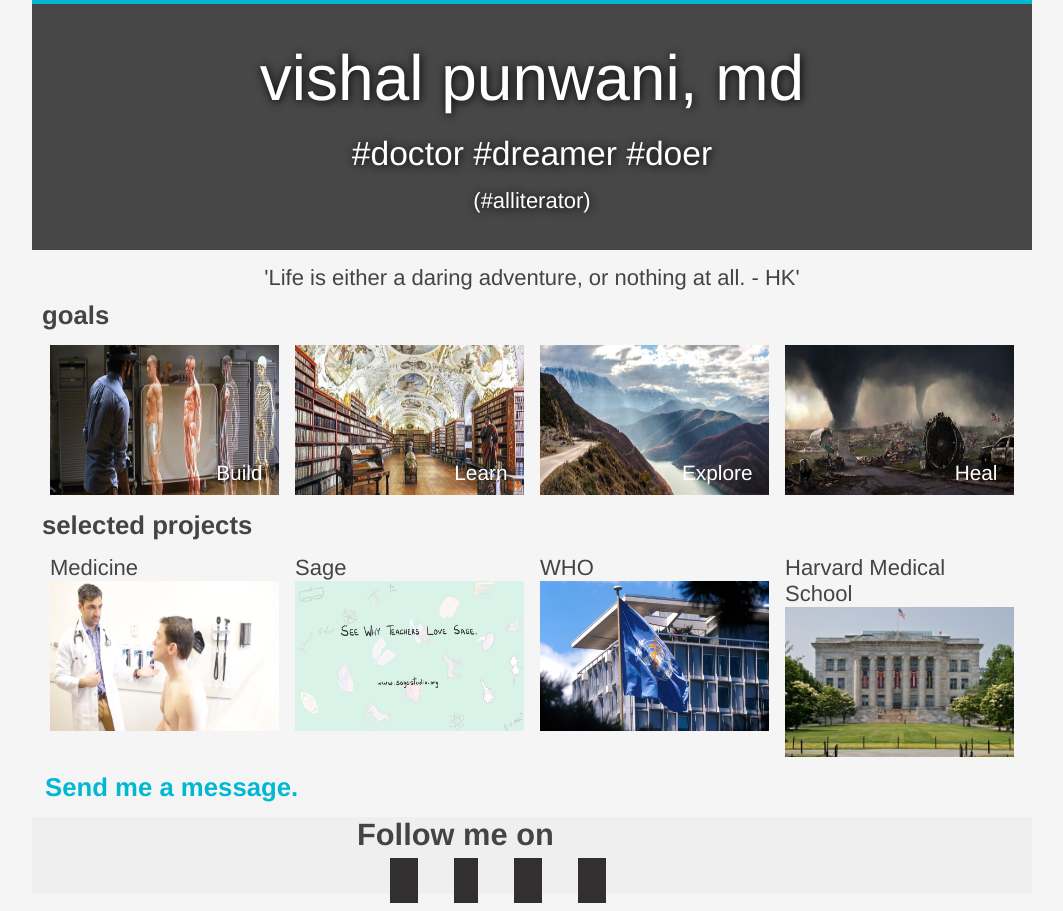
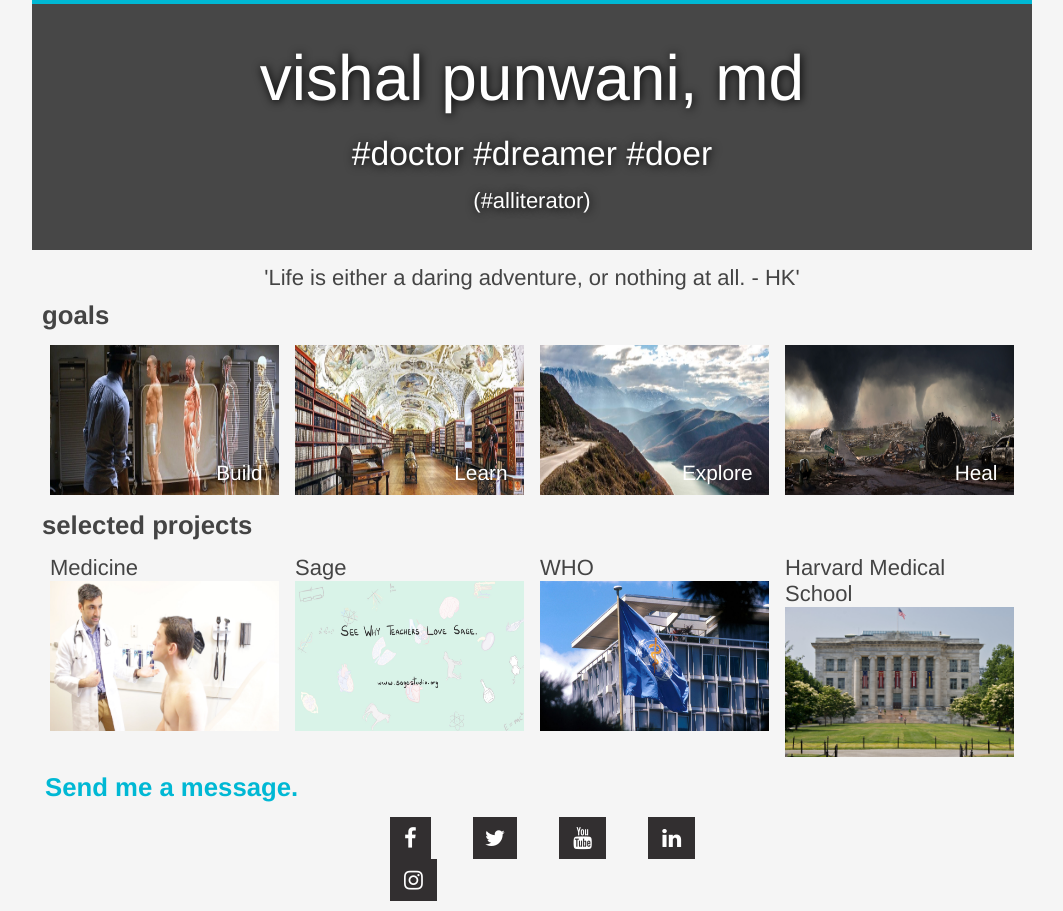
Before and after one commit to VishAlSahim/vishalsahim.github.io, a website: page src/index.html in a window 1280 px wide. Shown: the whole page, without its empty margins (108-1171 px from the left). Drawn offline with Linux system fonts and the light colour scheme.

Commit message:
Updated footer with social icons
Still have to fix the instagram one that's not in line

```diff
--- a/src/index.html
+++ b/src/index.html
@@ -4,6 +4,7 @@
   <meta charset="UTF-8">
   <meta name="viewport" content="width=device-width, initial-scale=1.0, maximum-scale=1.0">
   <link rel="stylesheet" href="main.css">
+  <link rel="stylesheet" href="https://cdnjs.cloudflare.com/ajax/libs/font-awesome/4.7.0/css/font-awesome.min.css">
   <title>Vish's Mini Briefcase</title>
   <script defer="defer" src="lightbox.js"></script>
 </head>
@@ -184,20 +185,23 @@
         </div>
       </div>
 
-    <footer class="site-footer">
+    <footer class="footer.body">
+      <div id="footer.content">
       <!-- Social media icons here
       https://codepen.io/Deadlymuffin/pen/hGiqo/
       -->
 
       <div class="footer-social-icons">
-    <h4 class="_14">Follow me on</h4>
+    <h4 class="_14"></h4>
     <ul class="social-icons">
         <li><a href="" class="social-icon"> <i class="fa fa-facebook"></i></a></li>
         <li><a href="" class="social-icon"> <i class="fa fa-twitter"></i></a></li>
         <li><a href="" class="social-icon"> <i class="fa fa-youtube"></i></a></li>
         <li><a href="" class="social-icon"> <i class="fa fa-linkedin"></i></a></li>
+        <li><a href="" class="social-icon"> <i class="fa fa-instagram"></i></a></li>
     </ul>
-</div>
+      </div>
+    </div>
     </footer>
 
 </body>
--- a/src/main.css
+++ b/src/main.css
@@ -233,13 +233,13 @@
   border-radius: 3px 0 0 3px;
 }
 
-/* On hover, add a black background color with a little bit see-through */
+/* On hover, add a slightly translucent black background */
 .prev:hover,
 .next:hover {
   background-color: rgba(0, 0, 0, 0.8);
 }
 
-/* Number text (1/3 etc) */
+/* Number text (1/3 etc.) */
 .numbertext {
   color: #f2f2f2;
   font-size: 12px;
@@ -281,41 +281,15 @@
 }
 
 /* Footer and social icons */
+@import url(https://fonts.googleapis.com/css?family=Lato);
+@import url(https://cdnjs.cloudflare.com/ajax/libs/font-awesome/4.7.0/css/font-awesome.min.css);
 
-@import url(https://fonts.googleapis.com/css?family=Lato);
-@import url(https://cdnjs.cloudflare.com/ajax/libs/font-awesome/4.6.3/css/font-awesome.css);
-/*
-body {
-    font-family: 'Lato', sans-serif;
-    color: #FFF;
-    background: #322f30;
-    -webkit-font-smoothing: antialiased;
-}
-a {
-    text-decoration: none;
-    color: #fff;
-}
-p > a:hover{
-    color: #d9d9d9;
-    text-decoration:  underline;
-}
-h1,
-h2,
-h3,
-h4,
-h5,
-h6 {
-    margin:  1% 0 1% 0;
-}
-*/
 ._12 {
     font-size: 1.2em;
 }
 ._14 {
-    font-size: 1.4em;
-}
-.site-footer {
-  background-color: #EFEFEF;
+    font-size: 1em;
+    font-weight: normal;
 }
 ul {
     padding:0;
@@ -389,3 +363,15 @@
 .fa-linkedin:hover {
     background-color: #0073a4;
 }
+.fa-instagram {
+    padding:10px 14px;
+    -o-transition:.5s;
+    -ms-transition:.5s;
+    -moz-transition:.5s;
+    -webkit-transition:.5s;
+    transition: .5s;
+    background-color: #322f30;
+}
+.fa-instagram:hover {
+    background-color: #DC378C;
+}
```
